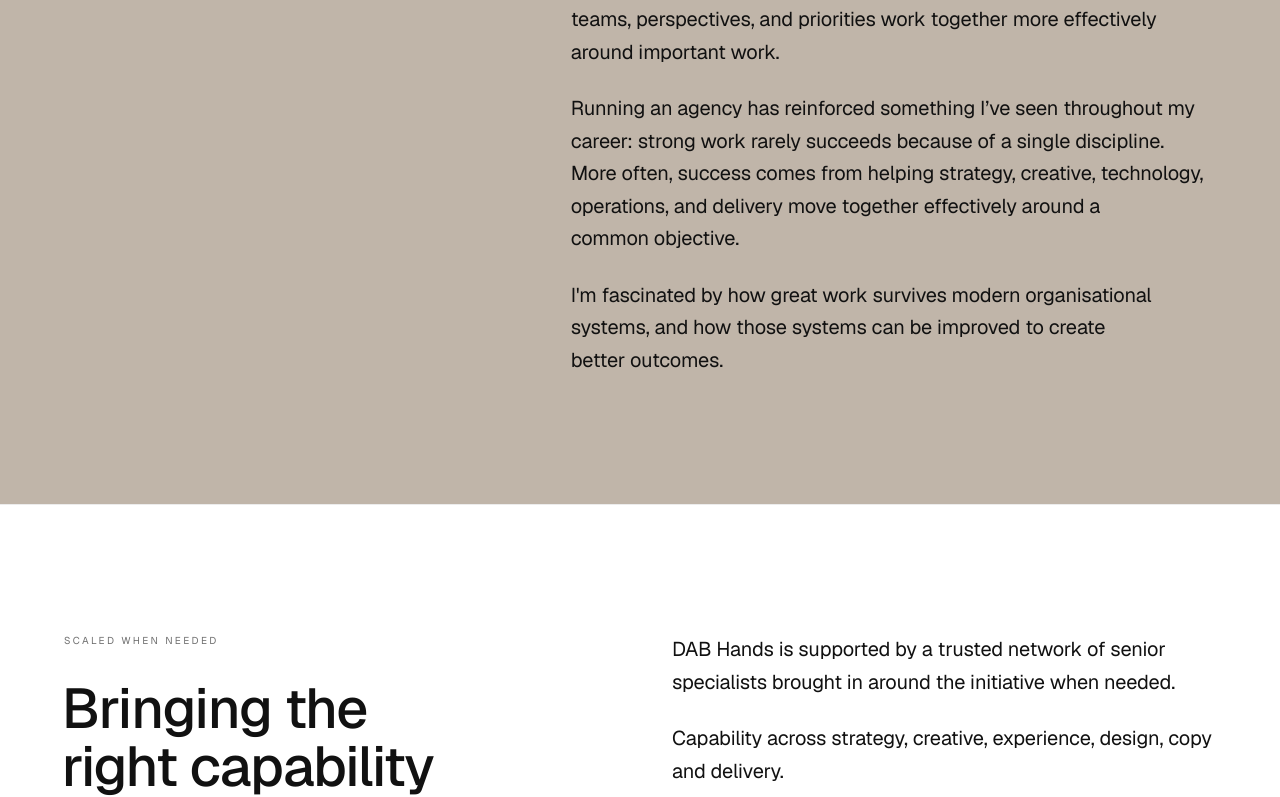
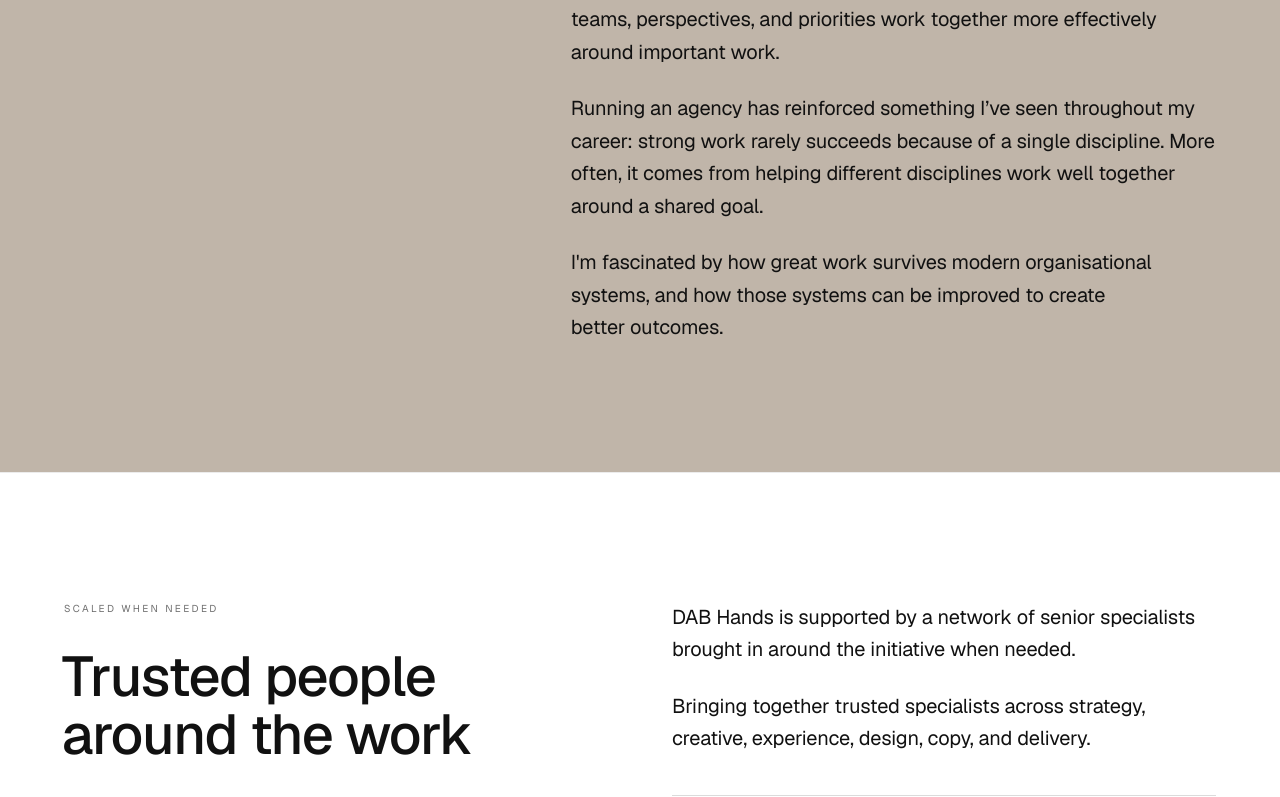
Before and after one commit to darrenbrett-lang/dabhands.delivery, a Next.js app: page /experience in a window 1280 px wide. Shown: the part 2218-3015 px from the top of the page. Built offline with nearby package versions, Linux system fonts and the light colour scheme.

Commit message:
Refine Experience page: warmer bio, 'Trusted people around the work', people-led capability line

```diff
--- a/pages/experience.tsx
+++ b/pages/experience.tsx
@@ -242,7 +242,7 @@ export default function Experience() {
                   <p>For more than 20 years, I've helped important digital work move through complex organisations.</p>
                   <p>I've always been drawn to the spaces between disciplines. The places where strategy meets execution, creativity meets practicality, and ambiguity needs to become action. Much of the value I bring comes from helping people make sense of complexity, align around what matters, and move forward with confidence.</p>
                   <p>Experienced working across complex client, agency, technology, and partner ecosystems, I've spent much of my career helping different teams, perspectives, and priorities work together more effectively around important work.</p>
-                  <p>Running an agency has reinforced something I&rsquo;ve seen throughout my career: strong work rarely succeeds because of a single discipline. More often, success comes from helping strategy, creative, technology, operations, and delivery move together effectively around a common objective.</p>
+                  <p>Running an agency has reinforced something I&rsquo;ve seen throughout my career: strong work rarely succeeds because of a single discipline. More often, it comes from helping different disciplines work well together around a shared goal.</p>
                   <p>I'm fascinated by how great work survives modern organisational systems, and how those systems can be improved to create better outcomes.</p>
                 </div>
               </FadeUp>
@@ -259,13 +259,13 @@ export default function Experience() {
                   Scaled when needed
                 </p>
                 <h2 className="text-[35px] md:text-[48px] lg:text-[56px] font-medium leading-[1.02] tracking-[-0.03em]">
-                  Bringing the right capability around the work
+                  Trusted people around the work
                 </h2>
               </FadeUp>
               <FadeUp delay={0.16} className="md:col-span-6 md:col-start-7">
                 <div className="space-y-6 text-xl text-dab-charcoal leading-relaxed">
-                  <p>DAB Hands is supported by a trusted network of senior specialists brought in around the initiative when needed.</p>
-                  <p>Capability across strategy, creative, experience, design, copy and delivery.</p>
+                  <p>DAB Hands is supported by a network of senior specialists brought in around the initiative when needed.</p>
+                  <p>Bringing together trusted specialists across strategy, creative, experience, design, copy, and delivery.</p>
                   <div className="pt-4">
                     {[
                       'People I’ve delivered with for years',
```
